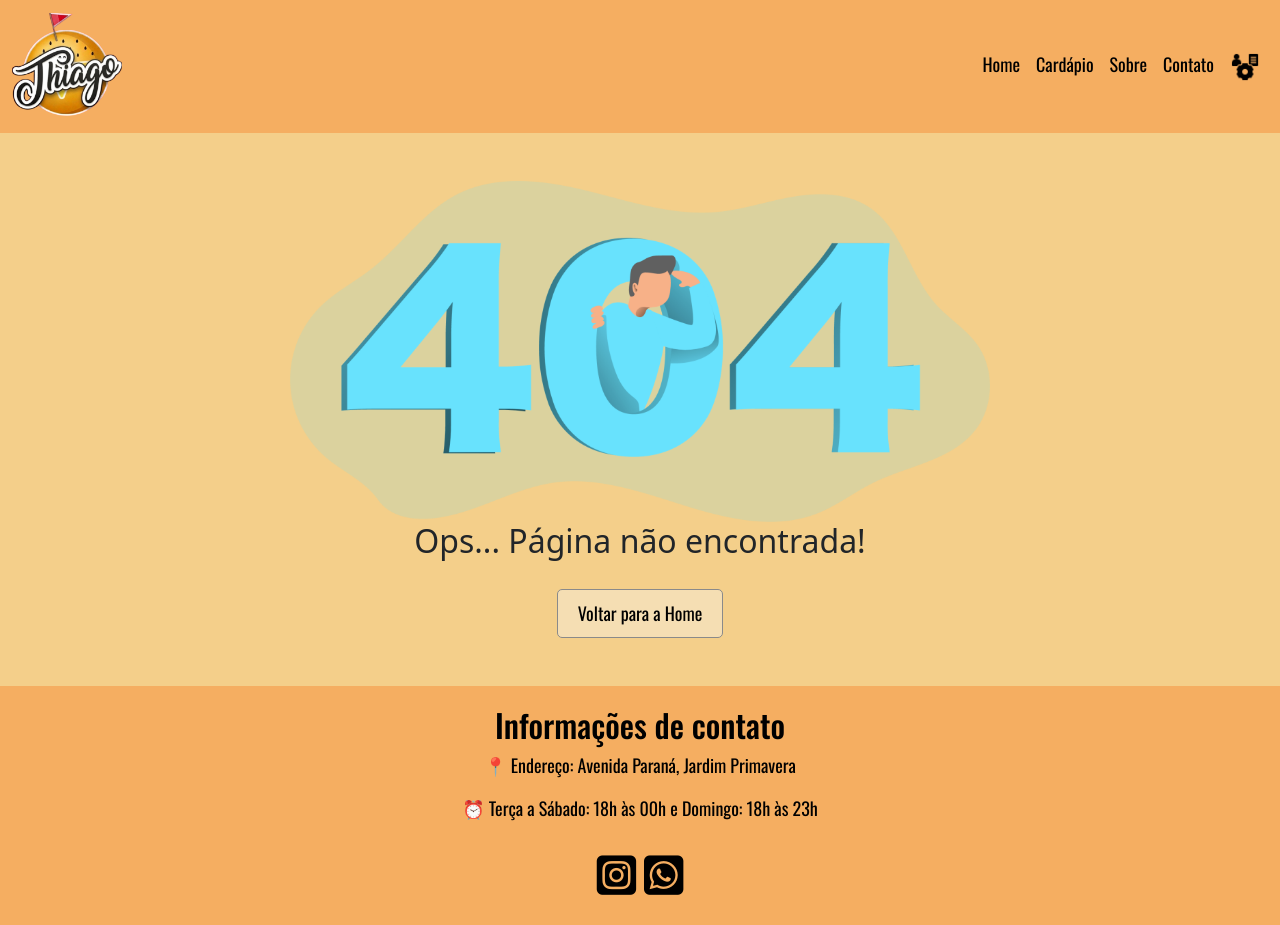
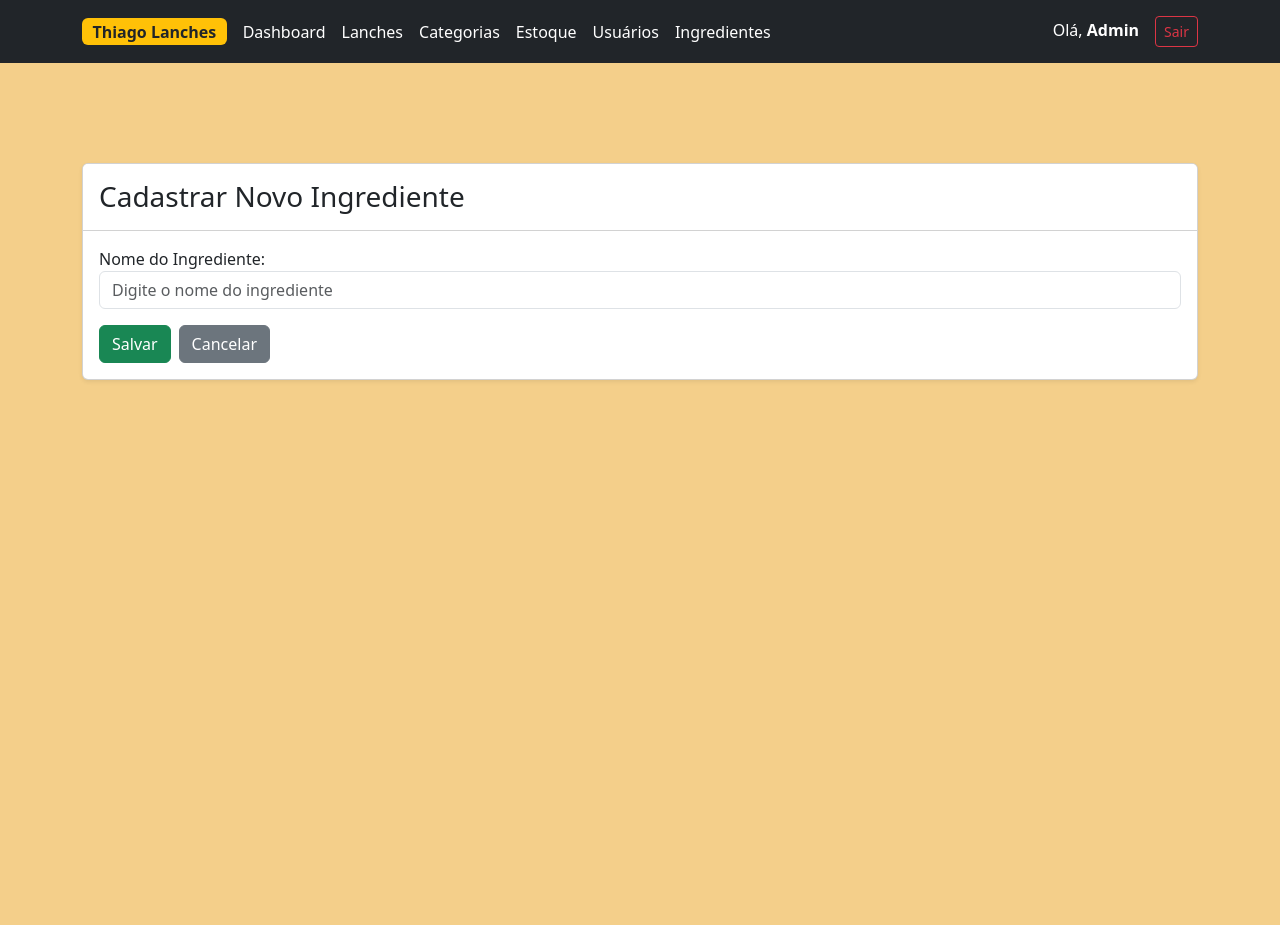
Before and after one commit to lucasamadio-debug/ThiagoLanchesFrontEnd, a React (Vite) app: page /admin/ingredientes/novo in a window 1280 px wide. After the commit the page ends 800 px from the top, so only its background shows below. Built offline with nearby package versions, Linux system fonts and the light colour scheme; sample sign-in values are in the browser's storage.

Commit message:
fazendo o design do ingredientes e fazendo rotas delas dashboard finalizada so faltando as rotas de api das paginas

```diff
--- a/src/App.tsx
+++ b/src/App.tsx
@@ -23,6 +23,9 @@ import Cadastro from "./pages/Cadastro/Cadastro";
 
 import Estoque from "./pages/Estoque/Estoque";
 import FormularioEstoque from "./pages/Estoque/FormularioEstoque";
+
+import Ingredientes from "./pages/Ingredientes/Ingredientes";
+import FormularioIngrediente from "./pages/Ingredientes/FormularioIngrediente";
 
 const App = () => {
   return (
@@ -88,6 +91,21 @@ const App = () => {
             path="/admin/estoque/editar/:id"
             element={<FormularioEstoque />}
           />
+
+          <Route
+            path="/admin/ingredientes"
+            element={<Ingredientes />}
+          />
+
+          <Route
+            path="/admin/ingredientes/novo"
+            element={<FormularioIngrediente />}
+          />
+
+          <Route
+            path="/admin/ingredientes/editar/:id"
+            element={<FormularioIngrediente />}
+          />
         </Route>
       </Route>
     </Routes>
--- a/src/components/AdminLayout/AdminLayout.tsx
+++ b/src/components/AdminLayout/AdminLayout.tsx
@@ -9,7 +9,7 @@
   { texto: "Categorias", para: "/admin/categorias" },
   { texto: "Estoque", para: "/admin/estoque" },
   { texto: "Usuários", para: "/admin/usuarios" },
-   { texto: "Ingredientes", para: "/admin/Ingredientes" },
+  { texto: "Ingredientes", para: "/admin/ingredientes" },
 ];
 
 const AdminLayout = () => {
--- /dev/null
+++ b/src/pages/Ingredientes/FormularioIngrediente.tsx
@@ -0,0 +1,86 @@
+
+import { useState } from "react";
+import type { FormEvent } from "react";
+import { Link, useParams } from "react-router-dom";
+import CampoFormulario from "../../components/CampoFormulario/CampoFormulario";
+
+const FormularioIngrediente = () => {
+  const { id } = useParams();
+  const editando = id !== undefined;
+
+  const [nome, setNome] = useState("");
+  const [mensagemErro, setMensagemErro] = useState("");
+
+  // TODO: Ao editar, buscar o ingrediente pelo ID na API.
+  // Preencher o nome com os dados recebidos.
+
+  const salvarIngrediente = (evento: FormEvent) => {
+    evento.preventDefault();
+
+    if (nome.trim() === "") {
+      setMensagemErro("Preencha o nome do ingrediente.");
+      return;
+    }
+
+    setMensagemErro("");
+
+    if (editando) {
+      // TODO: Conectar com a API para editar o ingrediente.
+    } else {
+      // TODO: Conectar com a API para cadastrar o ingrediente.
+    }
+
+    // TODO: Após salvar na API,
+    // redirecionar para /admin/ingredientes.
+  };
+
+  return (
+    <div
+      className="card shadow-sm mb-4"
+      style={{ marginTop: "100px" }}
+    >
+      <div className="card-header bg-white py-3">
+        <h3 className="m-0">
+          {editando
+            ? "Editar Ingrediente"
+            : "Cadastrar Novo Ingrediente"}
+        </h3>
+      </div>
+
+      <div className="card-body">
+        <form onSubmit={salvarIngrediente}>
+          <CampoFormulario
+            id="nome"
+            rotulo="Nome do Ingrediente:"
+            tipo="text"
+            placeholder="Digite o nome do ingrediente"
+            valor={nome}
+            aoMudar={setNome}
+          />
+
+          {mensagemErro && (
+            <div className="alert alert-danger">
+              {mensagemErro}
+            </div>
+          )}
+
+          <button
+            type="submit"
+            className="btn btn-success me-2"
+          >
+            Salvar
+          </button>
+
+          <Link
+            to="/admin/ingredientes"
+            className="btn btn-secondary"
+          >
+            Cancelar
+          </Link>
+        </form>
+      </div>
+    </div>
+  );
+};
+
+export default FormularioIngrediente;
--- /dev/null
+++ b/src/pages/Ingredientes/Ingredientes.tsx
@@ -0,0 +1,85 @@
+
+import { Link } from "react-router-dom";
+
+interface Ingrediente {
+  id: number;
+  nome: string;
+}
+
+const Ingredientes = () => {
+  // TODO: Buscar os ingredientes na API do backend.
+  const ingredientes: Ingrediente[] = [];
+
+  const excluirIngrediente = (_id: number) => {
+    // TODO: Conectar com a API para excluir o ingrediente.
+  };
+
+  return (
+    <div className="card shadow-sm border-0">
+      <div className="card-header bg-white d-flex justify-content-between align-items-center py-3">
+        <h3 className="m-0">Cadastro de Ingredientes</h3>
+
+        <Link
+          to="/admin/ingredientes/novo"
+          className="btn btn-success btn-sm"
+        >
+          Cadastrar Novo
+        </Link>
+      </div>
+
+      <div className="card-body p-0">
+        <div className="table-responsive">
+          <table className="table table-hover align-middle mb-0">
+            <thead className="table-light">
+              <tr>
+                <th className="ps-3">ID</th>
+                <th>Nome do Ingrediente</th>
+                <th className="text-end pe-3">Opções</th>
+              </tr>
+            </thead>
+
+            <tbody>
+              {ingredientes.map((ingrediente) => (
+                <tr key={ingrediente.id}>
+                  <td className="ps-3 fw-bold">
+                    {ingrediente.id}
+                  </td>
+
+                  <td>{ingrediente.nome}</td>
+
+                  <td className="text-end pe-3">
+                    <div className="d-flex justify-content-end gap-1">
+                      <Link
+                        to={
+                          "/admin/ingredientes/editar/" +
+                          ingrediente.id
+                        }
+                        className="btn btn-warning btn-sm"
+                      >
+                        Editar
+                      </Link>
+
+                      <button
+                        type="button"
+                        className="btn btn-danger btn-sm"
+                        onClick={() =>
+                          excluirIngrediente(ingrediente.id)
+                        }
+                      >
+                        Excluir
+                      </button>
+                    </div>
+                  </td>
+                </tr>
+              ))}
+
+              {/* TODO: Preencher a tabela com dados da API */}
+            </tbody>
+          </table>
+        </div>
+      </div>
+    </div>
+  );
+};
+
+export default Ingredientes;
```
Lines whose indentation alone changed are shown as unchanged.
